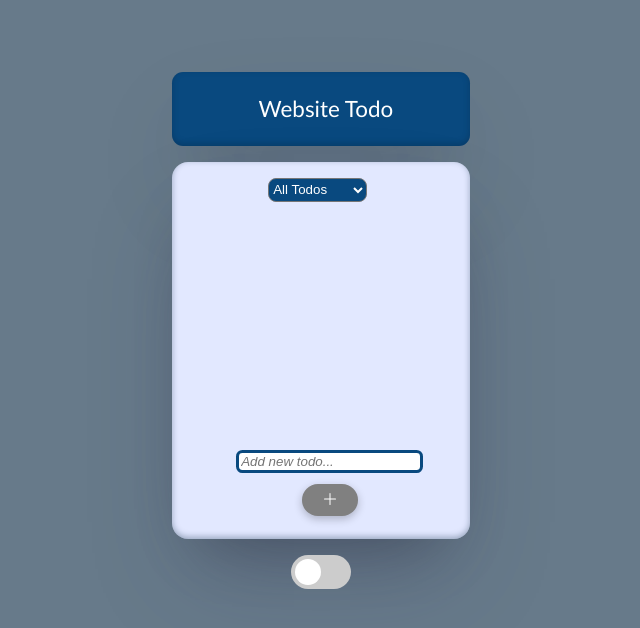
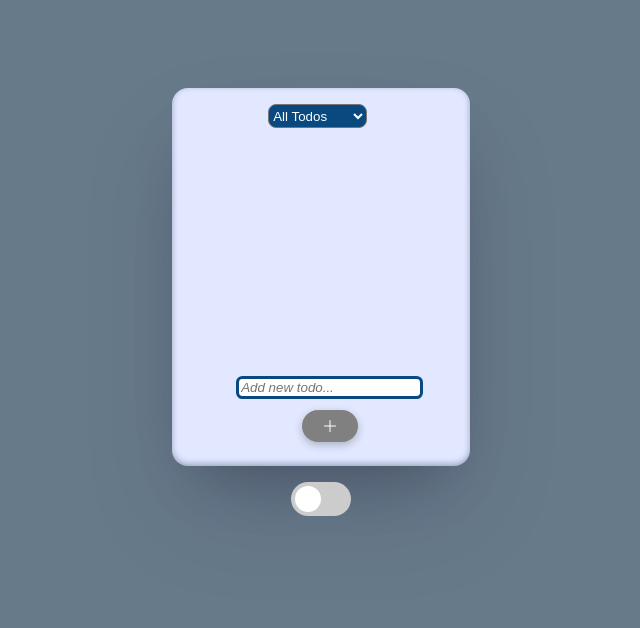
Before and after one commit to grzdev/plnr, a Next.js app: page / in a window 1280 px wide. Shown: the top 628 px of the page, without its empty margins (319-959 px from the left). Built offline with nearby package versions, Linux system fonts and the light colour scheme.

Commit message:
github test

```diff
--- a/pages/index.js
+++ b/pages/index.js
@@ -48,7 +48,7 @@
 
   //Loop
   let todos = [];
-  filteredTodos.forEach((todo)=>{
+  filteredTodos?.forEach((todo)=>{
     todos.push(<TodoItem
       key={todo.id}
       id={todo.id}
@@ -60,9 +60,9 @@
 
   return (
     <div>
-      <div className="header-div">
+      {/* <div className="header-div">
           <h1 className="header1">Website Todo</h1>
-        </div>
+        </div> */}
       <div className='app'>
         <div className="dropDown">
           <CompletedTodos
```
